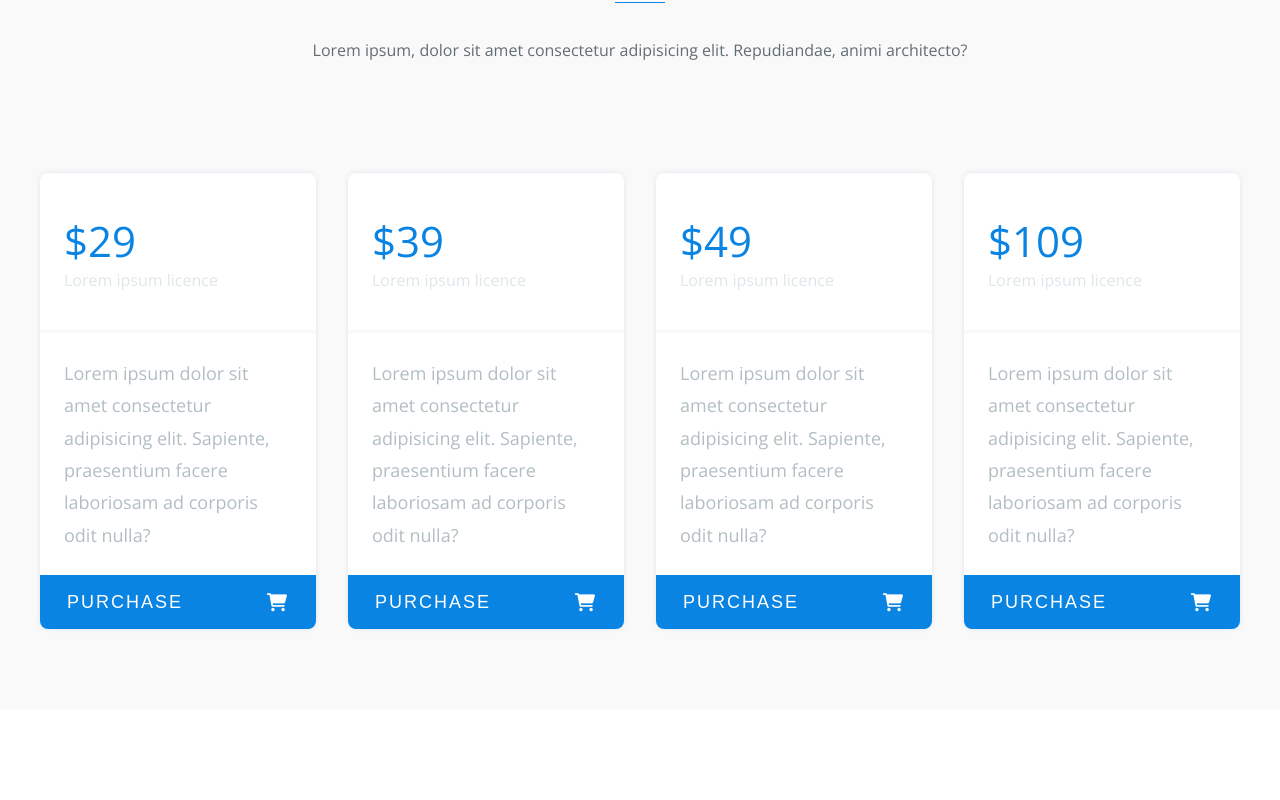
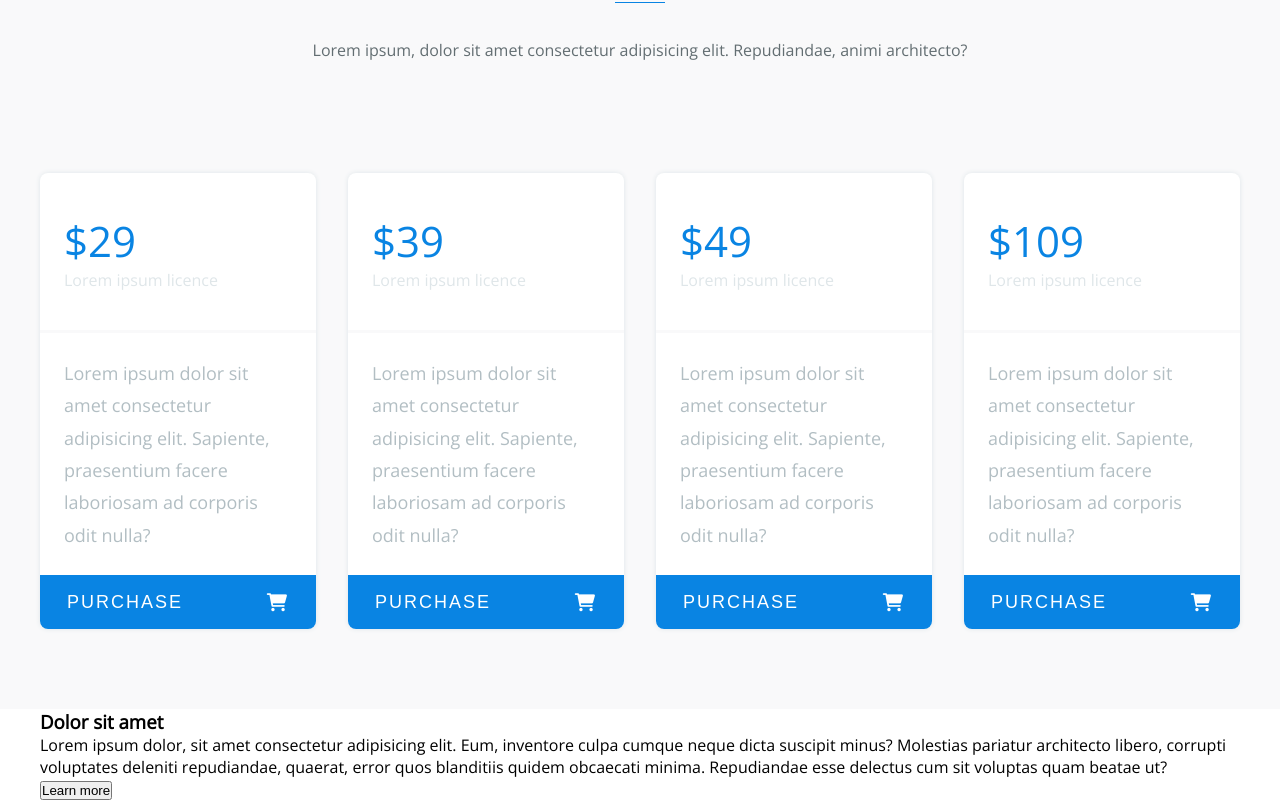
Before and after one commit to MatGom/gamingo, a website: page index.html in a window 1280 px wide. Shown: the part 5616-6416 px from the top of the page. Before the commit the page ends 6325 px from the top, so only its background shows below. Drawn offline with nearby package versions, Linux system fonts and the light colour scheme.

Commit message:
Add html for section branches

```diff
--- a/index.html
+++ b/index.html
@@ -298,6 +298,18 @@
         </div>
     </section>
 
+    <section class="branches">
+        <div class="container">
+            <h3 class="branches-title">Dolor sit amet</h3>
+            <p class="branches-info">Lorem ipsum dolor, sit amet consectetur adipisicing elit. Eum, inventore culpa
+                cumque neque dicta suscipit minus? Molestias pariatur architecto libero, corrupti voluptates deleniti
+                repudiandae, quaerat, error quos blanditiis quidem obcaecati minima. Repudiandae esse delectus cum sit
+                voluptas quam beatae ut?</p>
+            <button class="branches-btn">Learn more</button>
+        </div>
+        <div class="branches-locations"></div>
+    </section>
+
 
     <script src="./js/script.js"></script>
 </body>
```
